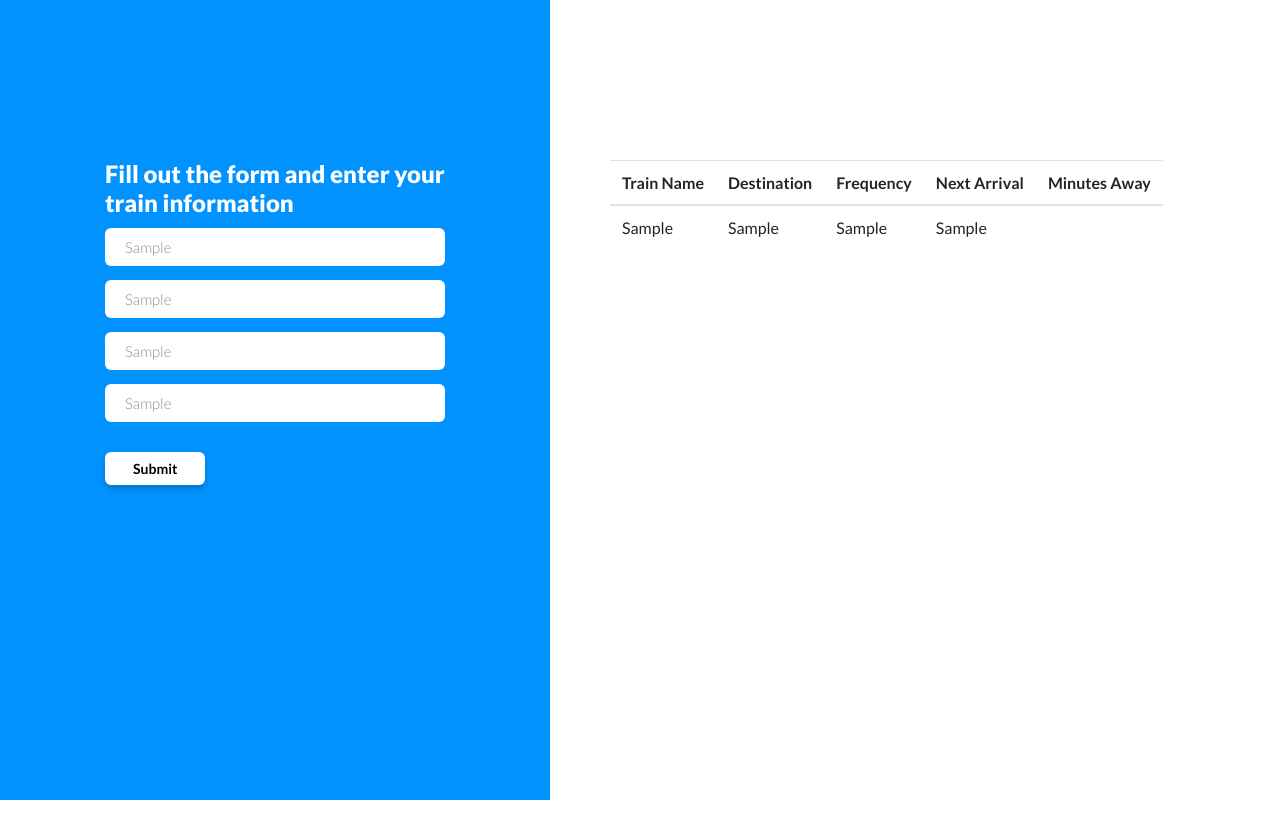
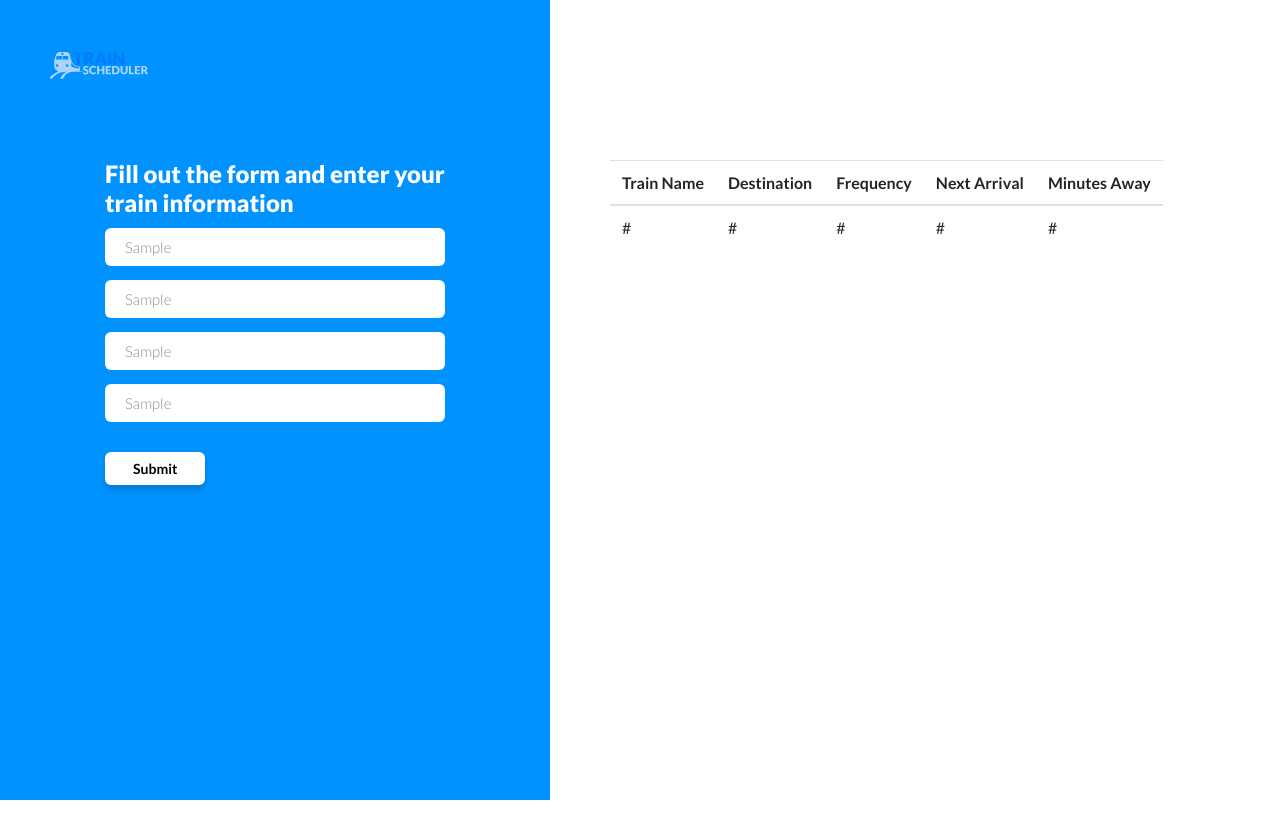
Before and after one commit to efrencav/train-scheduler, a plain HTML site: page index.html in a window 1280 px wide. Both pictures are taken after typing "Sample", "Sample", "Sample", "Sample" into the empty fields and a click on the button "Submit". Drawn offline with nearby package versions, Linux system fonts and the light colour scheme; no server answers.

Commit message:
new changes

```diff
--- a/assets/css/style.css
+++ b/assets/css/style.css
@@ -46,7 +46,7 @@ html, body {
 
 .website-logo .logo {
     display: inline-block;
-    background-image: url("images/logo.svg");
+    background-image: url("../images/logo.svg");
     background-size: contain;
     background-repeat: no-repeat;
 }
--- a/assets/javascript/logic.js
+++ b/assets/javascript/logic.js
@@ -6,7 +6,7 @@ var config = {
     authDomain: "train-scheduler-902d4.firebaseapp.com",
     databaseURL: "https://train-scheduler-902d4.firebaseio.com",
     projectId: "train-scheduler-902d4",
-    storageBucket: "",
+    storageBucket: "train-scheduler-902d4.appspot.com",
     messagingSenderId: "594872294990"
   };
 firebase.initializeApp(config);
@@ -35,33 +35,15 @@ $("#add-train").on("click", function(event) {
   trainScheduler.frequency = $("#frequency").val().trim();
   trainScheduler.minutes = $("#minutes-away-display").val().trim();
 
-  // Output all of the new information into the relevant HTML sections
-  $("#name-display").text(trainScheduler.name);
-  $("#destination-display").text(trainScheduler.destination);
-  $("#train-time-display").text(trainScheduler.time);
-  $("#frequency-display").text(trainScheduler.frequency);
-  $("#minutes-away-display").text(trainScheduler.minutes);
-
-  // Clear sessionStorage
-  sessionStorage.clear();
-
-  // Store all content into sessionStorage
-  sessionStorage.setItem("Train Name", trainScheduler.name);
-  sessionStorage.setItem("Destination", trainScheduler.destination);
-  sessionStorage.setItem("Train Time", trainScheduler.time);
-  sessionStorage.setItem("Frequency", trainScheduler.frequency);
-  sessionStorage.setItem("Minutes Away", trainScheduler.minutes);
+  var newTrainRow = $("<td>");
+  // newTrainDetail;
+  newTrainRow.attr("id", `${trainScheduler.name}`);
 
   database.ref().set(trainScheduler);
 
 });
 
-// By default display the content from sessionStorage
-// $("#name-display").text(sessionStorage.getItem("Train Name"));
-// $("#destination-display").text(sessionStorage.getItem("Destination"));
-// $("#train-time-display").text(sessionStorage.getItem("Train time"));
-// $("#frequency-display").text(sessionStorage.getItem("Frequency"));
-// $("#minutes-away-display").text(sessionStorage.getItem("Minutes Away"));
+
 
 // Firebase is always watching for changes to the data.
 // When changes occurs it will print them to console and html
@@ -76,10 +58,43 @@ database.ref().on("value", function(snapshot) {
   console.log(snapshot.val().time);
   console.log(snapshot.val().frequency);
   console.log(snapshot.val().minutes);
-})
+
+  // Change the HTML
+  $("#name-display").text(snapshot.val().name);
+  $("#destination-display").text(snapshot.val().destination);
+  $("#train-time-display").text(snapshot.val().time);
+  $("#frequency-display").text(snapshot.val().frequency);
+  $("#minutes-away-display").text(snapshot.val().minutes);
+}, function(errorObject) {
+  console.log("The read failed: " + errorObject.code);
+});
 // Console log each of the user inputs to confirm we are receiving them
 // console.log(trainScheduler.name);
 // console.log(trainScheduler.destination);
 // console.log(trainScheduler.time);
 // console.log(trainScheduler.frequency);
 // console.log(trainScheduler.minutes);
+
+  // Output all of the new information into the relevant HTML sections
+  // $("#name-display").text(trainScheduler.name);
+  // $("#destination-display").text(trainScheduler.destination);
+  // $("#train-time-display").text(trainScheduler.time);
+  // $("#frequency-display").text(trainScheduler.frequency);
+  // $("#minutes-away-display").text(trainScheduler.minutes);
+
+  // Clear sessionStorage
+  // sessionStorage.clear();
+
+  // // Store all content into sessionStorage
+  // sessionStorage.setItem("Train Name", trainScheduler.name);
+  // sessionStorage.setItem("Destination", trainScheduler.destination);
+  // sessionStorage.setItem("Train Time", trainScheduler.time);
+  // sessionStorage.setItem("Frequency", trainScheduler.frequency);
+  // sessionStorage.setItem("Minutes Away", trainScheduler.minutes);
+
+  // By default display the content from sessionStorage
+  // $("#name-display").text(sessionStorage.getItem("Train Name"));
+  // $("#destination-display").text(sessionStorage.getItem("Destination"));
+  // $("#train-time-display").text(sessionStorage.getItem("Train time"));
+  // $("#frequency-display").text(sessionStorage.getItem("Frequency"));
+  // $("#minutes-away-display").text(sessionStorage.getItem("Minutes Away"));
--- a/index.html
+++ b/index.html
@@ -64,11 +64,11 @@
                         </thead>
                         <tbody>
                             <tr>
-                                <td id="name-display" scope="row">Name</td>
-                                <td id="destination-display" scope="row">Destination</td>
-                                <td id="train-time-display" scope="row">24:00</td>
-                                <td id="frequency-display" scope="row">12:00</td>
-                                <td id="minutes-away-display" scope="row">6:00</td>
+                                <td id="name-display" scope="row">#</td>
+                                <td id="destination-display" scope="row">#</td>
+                                <td id="train-time-display" scope="row">#</td>
+                                <td id="frequency-display" scope="row">#</td>
+                                <td id="minutes-away-display" scope="row">#</td>
                             </tr>
                         </tbody>
                     </table>
```
